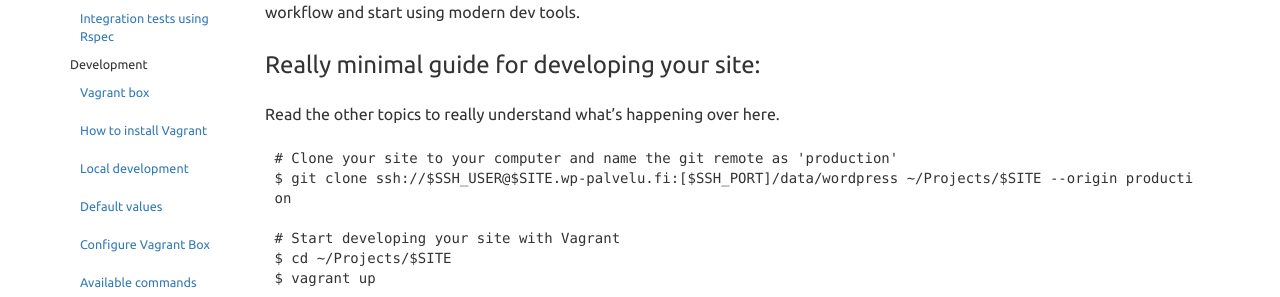
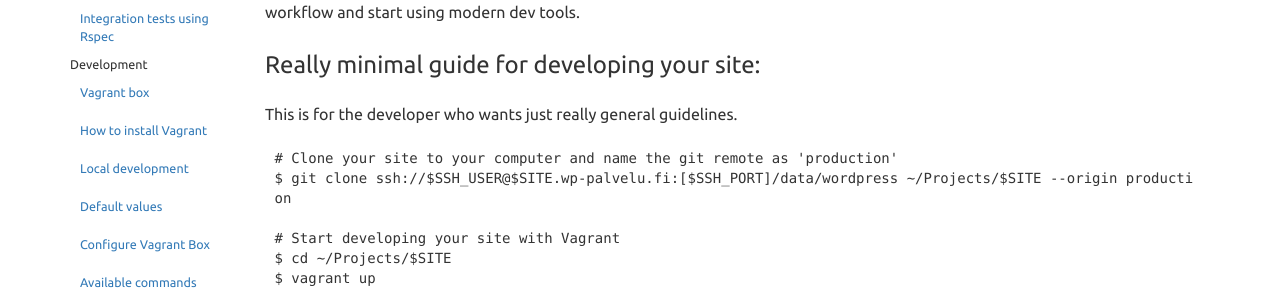
Before and after one commit to Seravo/docs, a Jekyll site: the page built from index.md, in a window 1280 px wide. Shown: the part 323-620 px from the top of the page. Built offline with Jekyll 4.4.1, drawn with Linux system fonts in a browser that asks for light colours; nearby versions of some CDN libraries; Markdown is read by kramdown in place of the engine named in the settings.

Commit message:
Change description of the minimal guide.

````diff
--- a/index.md
+++ b/index.md
@@ -11,7 +13,7 @@ All WP-Palvelu.fi instances are preconfigured for git development workflow. Soun
 All instances have sftp/ssh access and you can develop your site like you are used to. Continue reading if you want to enhance your workflow and start using modern dev tools.
 
 ### Really minimal guide for developing your site:
-Read the other topics to really understand what's happening over here.
+This is for the developer who wants just really general guidelines.
 
 ```
 # Clone your site to your computer and name the git remote as 'production'
````
Also changed, not shown: other parts of index.md (+2 -0 lines).
